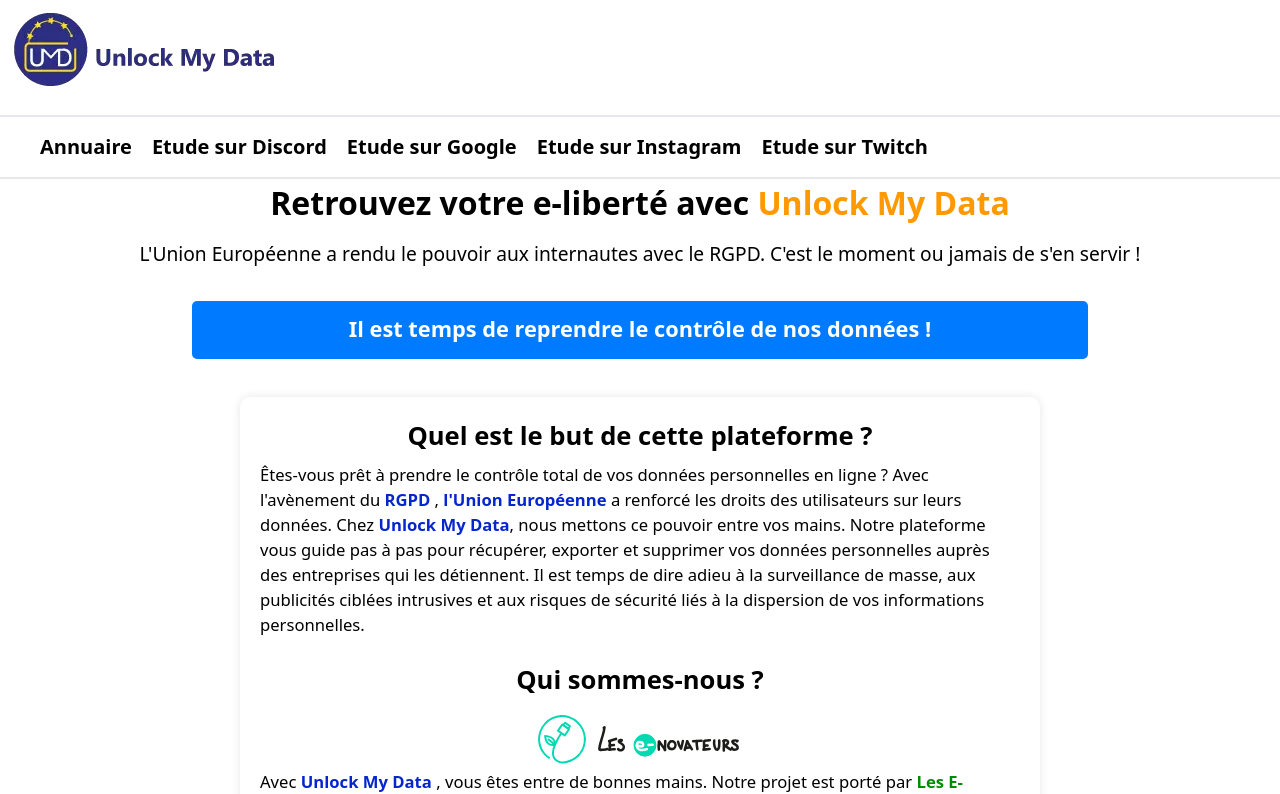
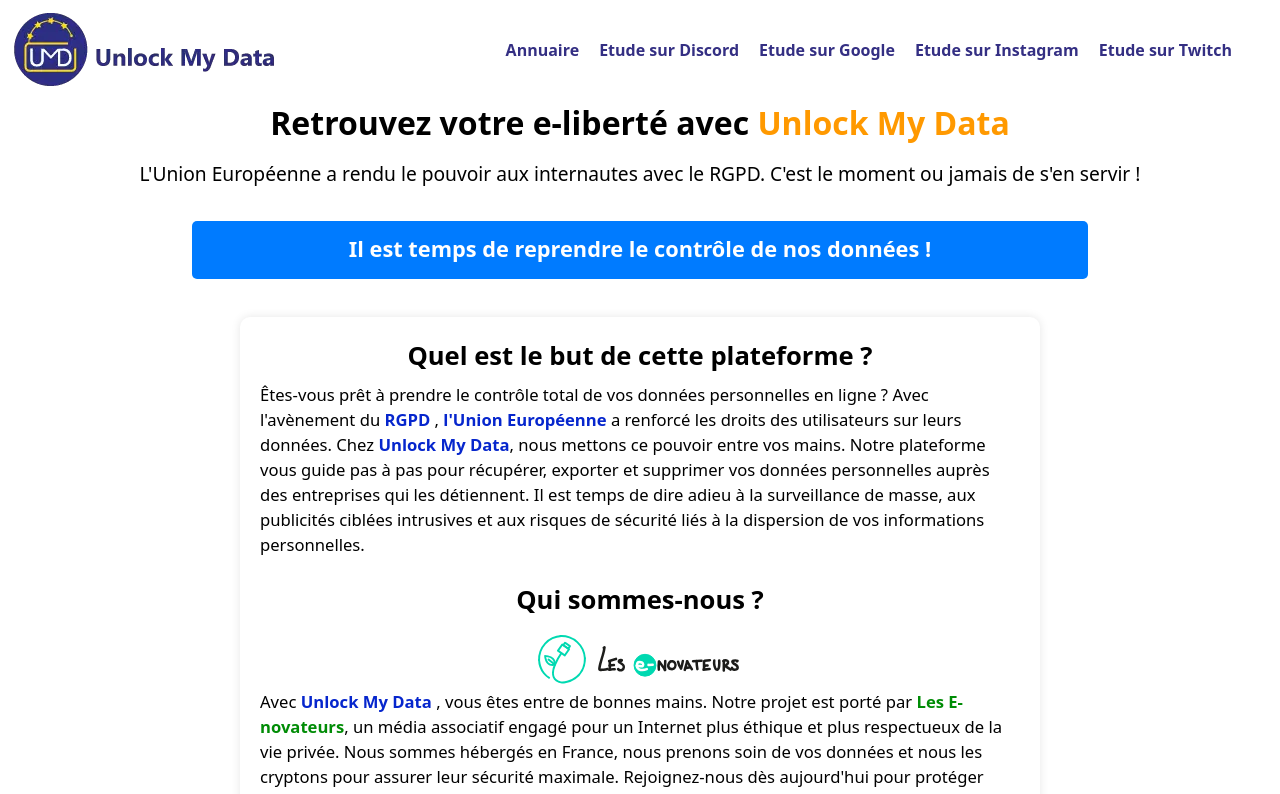
Before and after one commit to les-enovateurs/unlock-my-data, a Next.js app: page / in a window 1280 px wide. Shown: the top 794 px of the page. Built offline with nearby package versions, Linux system fonts and the light colour scheme.

Commit message:
modify carte with border color & modify navbar

```diff
--- a/components/navs.tsx
+++ b/components/navs.tsx
@@ -1,129 +1,174 @@
-"use client"
+"use client";
 
 import Image from "next/image";
-import logo from "../public/logo.webp"
-import React, {useState} from "react";
+import logo from "../public/logo.webp";
+import React, { useState } from "react";
 import Link from "next/link";
-
+import { usePathname } from 'next/navigation'
 
 const Navs = () => {
-    const [isNavOpen, setNavCollapsed] = useState(false);
+  const [isNavOpen, setIsNavOpen] = useState(false);
+  const pathname = usePathname()
 
-    function openClose(nav?: boolean, search?: boolean) {
-        if (true === nav) {
-            setNavCollapsed(true);
-        }
-        if (true === search) {
-            setNavCollapsed(false);
-        }
-        if (false === nav) {
-            setNavCollapsed(false);
-        }
-    }
+//   function openClose(nav?: boolean, search?: boolean) {
+//     if (true === nav) {
+//       setIsNavOpen(true);
+//     }
+//     if (true === search) {
+//       setIsNavOpen(false);
+//     }
+//     if (false === nav) {
+//       setIsNavOpen(false);
+//     }
+//   }
 
   return (
     <>
-            {/*<Nav/>*/}
-            {/*<NavLogo switchLang={switchLang}/>*/}
-            <header role="banner" className="p-2">
-                <ul className="flex md:flex-row md:items-center md:w-full gap-y-2 flex-col md:text-xl font-bold">
-                    <li className={"md:mb-4"}>
-                        <Link href="/" className="w-1/4">
-                            <Image src={logo} unoptimized={false} alt={"logo Unlock My Data"}/>
+      <header role="banner" className="flex items-center p-2 w-full">
+        <Link href="/">
+          <Image src={logo} unoptimized={false} alt={"logo Unlock My Data"} />
         </Link>
-                    </li>
-                    <li className="mr-4">
-                        <span className={"md:hidden"}>TODO - Slogan</span>
-                    </li>
-                    {/*<li className="hidden mr-4 md:block">*/}
-                    {/*    <SmallTag name={tr.t('responsable')}*/}
-                    {/*              link={tr_cat.t('category.url') + '/' + tr_cat.t('sobriete.slug')}/>*/}
 
-                    {/*</li>*/}
-                    {/*<li className="hidden mr-4 md:block">*/}
-
-                    {/*    <SmallTag name={tr.t('ethic')}*/}
-                    {/*              link={tr_cat.t('category.url') + '/' + tr_cat.t('ethique.slug')}/>*/}
-
-                    {/*</li>*/}
-                    {/*<li className="hidden mr-4 md:block">*/}
-                    {/*    <SmallTag name={tr.t('accessible')}*/}
-                    {/*              link={tr_cat.t('category.url') + '/' + tr_cat.t('accessibilite.slug')}/>*/}
-                    {/*</li>*/}
-                    {/*<li className={"mr-4 hidden " + ('fr' === activeLocale ? '' : 'md:block')}>*/}
-                    {/*    digital*/}
-                    {/*</li>*/}
-                </ul>
-            </header>
-
-
-            <nav role="navigation" id="menu-de-navigation" aria-label="menu principal"
-                 className={"flex flex-col items-center border-y-2 border-gray-200"}>
-                <button aria-expanded={isNavOpen} aria-controls="menu-principal"
-                        className={"flex items-center text-2xl md:hidden"}
-                        onClick={() => openClose(!isNavOpen)}>
-                    {(isNavOpen) ?
-                        <svg xmlns="http://www.w3.org/2000/svg" className="h-10 w-10 mr-2 cursor-pointer	"
-                             fill="none" focusable={false} tabIndex={0}
+        <nav
+          role="navigation"
+          id="menu-de-navigation"
+          aria-label="menu principal"
+          className="flex flex-col items-center ml-auto"
+        >
+          <button
+            aria-expanded={isNavOpen}
+            aria-controls="menu-principal"
+            className="flex items-center text-blue border-2 border-blue rounded-md md:hidden"
+            onClick={() => setIsNavOpen(!isNavOpen)}
+          >
+            {isNavOpen ? (
+              <svg
+                xmlns="http://www.w3.org/2000/svg"
+                className="h-10 w-10 cursor-pointer"
+                fill="none"
+                focusable={false}
+                tabIndex={0}
                 viewBox="0 0 24 24"
-                             aria-label={'fermer'}
-                             stroke="currentColor">
-                            <path strokeLinecap="round" strokeLinejoin="round" strokeWidth={2}
-                                  d="M6 18L18 6M6 6l12 12"/>
-                        </svg> :
-                        <svg xmlns="http://www.w3.org/2000/svg"
-                             focusable={false} className="h-10 w-10 mr-2 cursor-pointer"
-                             fill="none" aria-label={'ouvrir'} tabIndex={0}
+                aria-label={"fermer"}
+                stroke="currentColor"
+              >
+                <path
+                  strokeLinecap="round"
+                  strokeLinejoin="round"
+                  strokeWidth={2}
+                  d="M6 18L18 6M6 6l12 12"
+                />
+              </svg>
+            ) : (
+              <svg
+                xmlns="http://www.w3.org/2000/svg"
+                focusable={false}
+                className="h-10 w-10 cursor-pointer"
+                fill="none"
+                aria-label={"ouvrir"}
+                tabIndex={0}
                 viewBox="0 0 24 24"
-                             stroke="currentColor">
-                            <path strokeLinecap="round" strokeLinejoin="round" strokeWidth={2}
-                                  d="M4 6h16M4 12h16M4 18h16"/>
-                        </svg>}
-                    Menu
+                stroke="currentColor"
+              >
+                <path
+                  strokeLinecap="round"
+                  strokeLinejoin="round"
+                  strokeWidth={2}
+                  d="M4 6h16M4 12h16M4 18h16"
+                />
+              </svg>
+            )}
           </button>
-                <ul id="menu-principal"
-                    className={" mt-6 mb-6 text-brand-light font-bold text-xl flex flex-col gap-y-2  " +
-                        "md:flex md:flex-row md:my-4 md:gap-x-5 items-center md:w-full md:px-10   " +
-                        "" + ((isNavOpen) ? " " : " hidden ")}>
+          <ul
+            id="menu-principal"
+            className={`my-6 text-blue font-bold flex flex-col gap-y-2 md:flex md:flex-row md:my-4 md:gap-x-5 items-center md:w-full md:px-10 ${isNavOpen ? "" : "hidden"}`}
+          >
             <li>
-                        <Link href={"/list"}>
-                            <button className={"underlineBtn"}>
+              <Link href={"/list"} className={`${pathname === "/list" ? "underline underline-offset-4" : ""} hover:underline hover:underline-offset-4`}>
                 Annuaire
-                            </button>
               </Link>
             </li>
             <li>
-                        <Link href={"/discord"}>
-                            <button className={"underlineBtn"}>
+              <Link href={"/discord"} className={`${pathname === "/discord" ? "underline underline-offset-4" : ""} hover:underline hover:underline-offset-4`}>
                 Etude sur Discord
-                            </button>
               </Link>
             </li>
             <li>
-                        <Link href={"/google"}>
-                            <button className={"underlineBtn"}>
+              <Link href={"/google"} className={`${pathname === "/google" ? "underline underline-offset-4" : ""} hover:underline hover:underline-offset-4`}>
                 Etude sur Google
-                            </button>
               </Link>
             </li>
             <li>
-                        <Link href={"/instagram"}>
-                            <button className={"underlineBtn"}>
+              <Link href={"/instagram"} className={`${pathname === "/instagram" ? "underline underline-offset-4" : ""} hover:underline hover:underline-offset-4`}>
                 Etude sur Instagram
-                            </button>
               </Link>
             </li>
             <li>
-                        <Link href={"/twitch"}>
-                            <button className={"underlineBtn"}>
+              <Link href={"/twitch"} className={`${pathname === "/twitch" ? "underline underline-offset-4" : ""} hover:underline hover:underline-offset-4`}>
                 Etude sur Twitch
-                            </button>
               </Link>
             </li>
           </ul>
         </nav>
+      </header>
     </>
-    )
+  );
+};
+
+export default Navs;
+
+{
+  /*<Nav/>*/
+}
+{
+  /*<NavLogo switchLang={switchLang}/>*/
 }
 
-export default Navs
+{
+  /*<li className="hidden mr-4 md:block">*/
+}
+{
+  /*    <SmallTag name={tr.t('responsable')}*/
+}
+{
+  /*              link={tr_cat.t('category.url') + '/' + tr_cat.t('sobriete.slug')}/>*/
+}
+
+{
+  /*</li>*/
+}
+{
+  /*<li className="hidden mr-4 md:block">*/
+}
+
+{
+  /*    <SmallTag name={tr.t('ethic')}*/
+}
+{
+  /*              link={tr_cat.t('category.url') + '/' + tr_cat.t('ethique.slug')}/>*/
+}
+
+{
+  /*</li>*/
+}
+{
+  /*<li className="hidden mr-4 md:block">*/
+}
+{
+  /*    <SmallTag name={tr.t('accessible')}*/
+}
+{
+  /*              link={tr_cat.t('category.url') + '/' + tr_cat.t('accessibilite.slug')}/>*/
+}
+{
+  /*</li>*/
+}
+{
+  /*<li className={"mr-4 hidden " + ('fr' === activeLocale ? '' : 'md:block')}>*/
+}
+{
+  /*    digital*/
+}
+{
+  /*</li>*/
+}
--- a/tailwind.config.ts
+++ b/tailwind.config.ts
@@ -19,13 +19,20 @@
     },
   },
   safelist: [
-    'bg-green-500',
-    'bg-green-300',
-    'bg-lime-300',
-    'bg-cyan-200',
-    'bg-cyan-400',
-    'bg-red-300',
-    'bg-red-600',
+    'shadow-green-500',
+    'shadow-green-300',
+    'shadow-lime-300',
+    'shadow-cyan-200',
+    'shadow-cyan-400',
+    'shadow-red-300',
+    'shadow-red-600',
+    'border-green-500',
+    'border-green-300',
+    'border-lime-300',
+    'border-cyan-200',
+    'border-cyan-400',
+    'border-red-300',
+    'border-red-600',
   ],
   plugins: [],
 };
```
Also changed, not shown: app/list/carte.tsx (+3 -15 lines), app/list/data.json (+14 -7 lines). Lines whose indentation alone changed are shown as unchanged.
